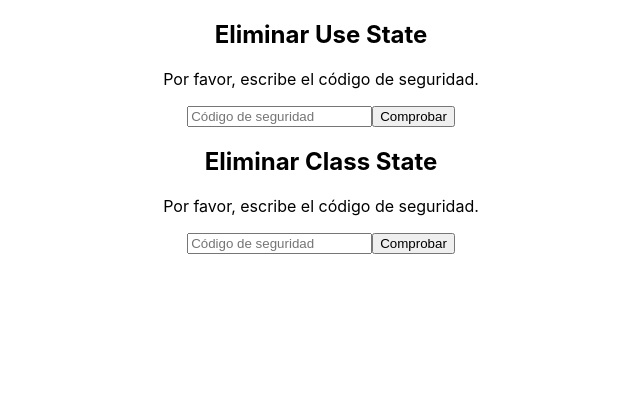
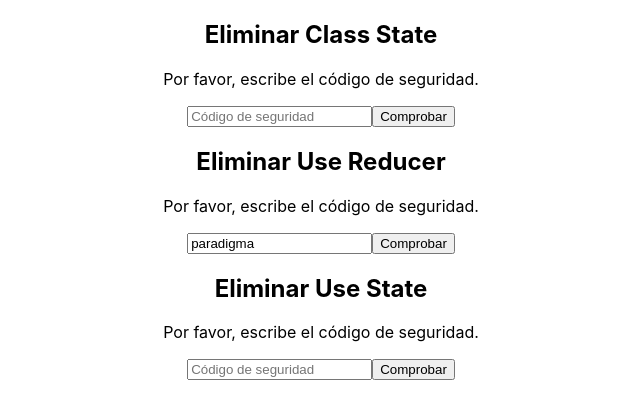
Before and after one commit to alfcastillo90/react-security-codes, a React (Create React App) app: page / in a window 1280 px wide. Shown: the top 418 px of the page, without its empty margins (319-959 px from the left). Built offline with nearby package versions, Linux system fonts and the light colour scheme.

Commit message:
ADD: declarative states with usereducer

```diff
--- a/src/App.js
+++ b/src/App.js
@@ -1,12 +1,14 @@
 import './App.css';
-import {UseState} from "./UseState";
-import {ClassState} from "./ClassState";
+import { UseState } from "./UseState";
+import { ClassState } from "./ClassState";
+import { UseReducer } from './UseReducer';
 
 function App() {
   return (
     <div className="App">
+      <ClassState name = "Class State"/>
+      <UseReducer name = "Use Reducer" />
       <UseState name = "Use State"/>
-      <ClassState name = "Class State"/>
     </div>
   );
 }
--- a/src/UseReducer.js
+++ b/src/UseReducer.js
@@ -1,66 +1,140 @@
+import React from "react";
+
 const initialState = {
-    value: '',
+    value: 'paradigma',
     error: false,
     loading: false,
     deleted: false,
     confirmed: false
 };
 
-const reducerIf = (state, action) => {
-    if (action.type === 'ERROR ') {
-        return {
-            ...state,
-            error: true,
-            loading: false
+const SECURITY_CODE = 'paradigma';
+
+function UseReducer({ name }) {
+    const [state, dispatch] = React.useReducer(reducer, initialState)
+
+    React.useEffect(() => {
+        if (!!state.loading) {
+            setTimeout(() => {
+                console.log('Haciendo la validación');
+                if (state.value === SECURITY_CODE) {
+                    dispatch({
+                        type: 'CONFIRM'
+                    });
+                } else {
+                    dispatch({
+                        type: 'ERROR'
+                    });
+                }
+            }, 3000)
         }
-    } else if (action.type === 'CHECK') {
-        return {
-            ...state,
-            loading: true
-        }
+
+        console.log('Terminando el efecto');
+    }, [state])
+
+    console.log(JSON.stringify(state));
+
+    if (!state.deleted && !state.confirmed) {
+        return (
+            <div>
+                <h2>Eliminar {name}</h2>
+                <p>Por favor, escribe el código de seguridad.</p>
+                {(state.error && !state.loading) && (
+                    <p>Error: el código es incorrecto</p>
+                )}
+                {state.loading && (
+                    <p>Cargando</p>
+                )}
+                <input
+                    onChange={(event) => {
+                        dispatch({
+                            type: 'WRITE',
+                            payload: event.target.value
+                        });
+                    }}
+                    placeholder='Código de seguridad'
+                    value={state.value} />
+                <button onClick={() => {
+                    dispatch({
+                        type: 'CHECK'
+                    });
+                }} >Comprobar</button>
+            </div>
+        )
+    } else if (!!state.confirmed && !state.deleted) {
+        return (
+            <React.Fragment>
+                <p>Pedimos confirmación. ¿Estas seguro?</p>
+                <button
+                    onClick={() => {
+                        dispatch({
+                            type: 'DELETE'
+                        });
+                    }}
+                >Sí, eliminar</button>
+                <button
+                    onClick={() => {
+                        dispatch({
+                            type: 'RESET'
+                        });
+                    }}
+                >No, me arrepentí</button>
+            </React.Fragment>
+        );
+
     } else {
-        return {
-            ...state
-        }
+        return (
+            <React.Fragment>
+                <p>Eliminado con exito</p>
+                <button
+                    onClick={() => {
+                        dispatch({
+                            type: 'RESET'
+                        });
+                    }}
+                >Reiniciar, volver atrás</button>
+            </React.Fragment>
+        );
     }
 }
 
-const reducerSwitch = (state, action) => {
-    switch (action.type) {
-        case 'ERROR':
-            return {
-                ...state,
-                error: true,
-                loading: false
-            }
-        case 'CHECK':
-            return {
-                ...state,
-                loading: true
-            }
-        default: {
-            return {
-                ...state
-            }
-        }
-    }
-}
+export { UseReducer }
 
-const reducerObject = (state) => ({
+const reducerObject = (action, state) => ({
+    'CHECK': {
+        ...state,
+        loading: true
+    },
+    'CONFIRM': {
+        ...state,
+        error: false,
+        loading: false,
+        confirmed: true
+    },
+    'DELETE': {
+        ...state,
+        deleted: true
+    },
     'ERROR': {
         ...state,
         error: true,
         loading: false
     },
-    'CHECK': {
+    'RESET': {
         ...state,
-        loading: true
+        confirmed: false,
+        deleted: false,
+        value: ''
+    },
+    'WRITE': {
+        ...state,
+        value: action.payload
     }
 });
 
 const reducer = (state, action) => {
     if (reducerObject(state)[action.type]) {
-        return reducerObject(state)[action.type]
+        return reducerObject(action.payload, state)[action.type]
     } else {
         return state;
     }
```
